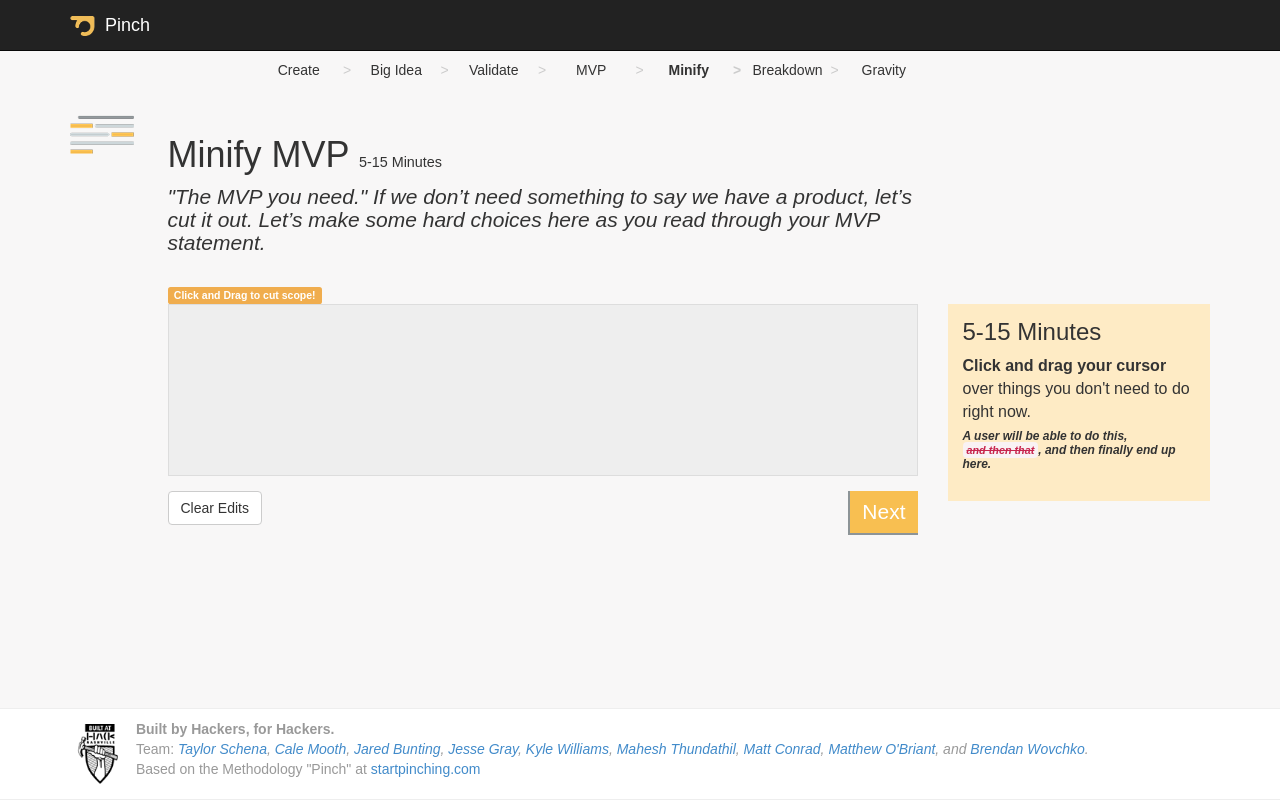
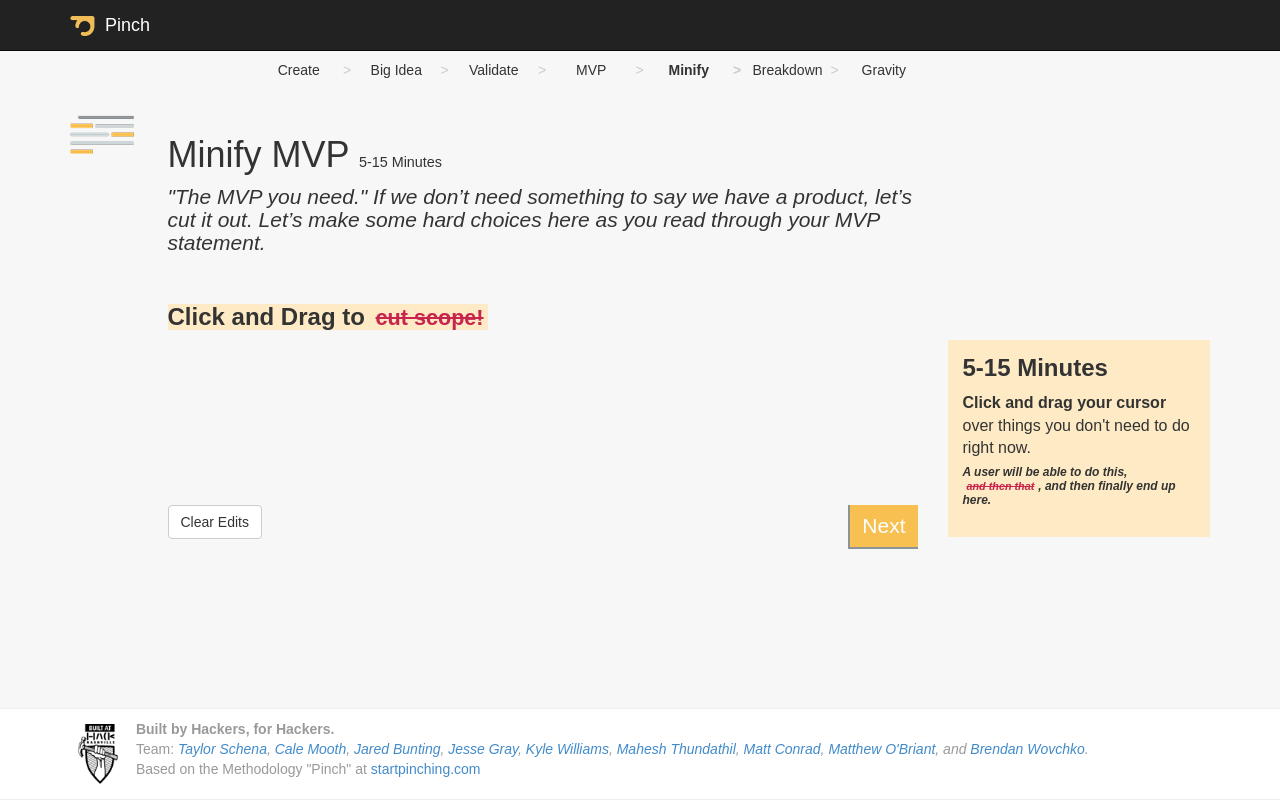
Before and after one commit to pinch-tn/pinch-app, a Django app: template pinch/templates/minify_mvp.html in a window 1280 px wide. Run offline with Django 3.2, Linux system fonts and the light colour scheme; the template is opened without the code that fills it: values that come from a table or form of the project are taken from there, others are empty; data comes from the database, SQL or seed files in the repository; parts of the project's set-up code (start-up, migrations or seed data) failed here and were passed over; some libraries are stand-ins or nearby versions.

Commit message:
Make click and drag in MVP steps more obvious. #9

```diff
--- a/pinch/static/css/sass/pinch.scss
+++ b/pinch/static/css/sass/pinch.scss
@@ -162,7 +162,6 @@ body.gravity-board { #footer, .steps { display:none; } }
 	padding: 2px 4px;
 	font-size: 90%;
 	color: #c7254e;
-	background-color: #f9f2f4;
 	white-space: nowrap;
 	border-radius: 4px;
 }
@@ -204,6 +203,9 @@ h2 { font-size:1.5em; font-style:italic; font-weight:300; margin-top:5px; margin
 	span { font-weight:normal; }
 }
 
+.minify-mvp, .breakdown-mvp {
+	h3 { background-color:$color-bg-panel; display:inline-block; font-weight:bold; }
+}
 
 
 
@@ -225,7 +227,12 @@ form {
 		padding:10px 15px;
 		height:10em;
 	}
-	.codeholder {background:#EEE; border:1px solid #DDD; padding:10px; margin-bottom:15px;}
+	.codeholder {background:$color-bg; border:none; padding:0; margin-bottom:15px;}
+	.CodeMirror-code {
+		pre {
+			font-size:30px;
+		}
+	}
 }
 
 button[type="submit"] {
@@ -322,7 +329,7 @@ button[type="submit"] {
 	h3 {padding-top:0px; margin-top:0px;}
 	p {margin-bottom:5px;}
 	p.example {font-size:12px; font-style:italic; font-weight:bold; line-height:14px; margin-bottom:15px;}
-	.strike {text-decoration:line-through; background:#ff4540; padding:2px;}
+	.strike {text-decoration:line-through; padding:2px;}
 }
 
 
--- a/pinch/templates/breakdown_mvp.html
+++ b/pinch/templates/breakdown_mvp.html
@@ -9,7 +9,7 @@
         <div class="col-md-8">
           <h1>{% block page_title %}Breakdown MVP{% endblock page_title %} <span>5-15 Minutes</span></h1>
   			  <h2><span>"What’s the least we can build?"</span> Now that you have refined your MVP statement, we can identify the major components of what we need to build.  Using the same drag over with your cursor, highlight the logical workstreams in your statement.</h2>
-  			  <span class="label label-warning">Click and Drag to identify workstreams!</span>
+  			  <h3>Click and Drag to <span class="highlight">identify workstreams!</span></h3>
         </div>
         <div class="col-md-3"></div>
       </div>
--- a/pinch/templates/minify_mvp.html
+++ b/pinch/templates/minify_mvp.html
@@ -12,7 +12,7 @@
       <div class="col-md-8">
           <h1>{% block page_title %}Minify MVP{% endblock page_title %} <span>5-15 Minutes</span></h1>
 		  <h2><span>"The MVP you need."</span> If we don’t need something to say we have a product, let’s cut it out.  Let’s make some hard choices here as you read through your MVP statement.</h2>
-		  <span class="label label-warning">Click and Drag to cut scope!</span>
+		  <h3>Click and Drag to <span class="strikethrough">cut scope!</span></h3>
       </div>
 
       <div class="col-md-3"></div>
```
Also changed, not shown: pinch/static/css/pinch.css.
